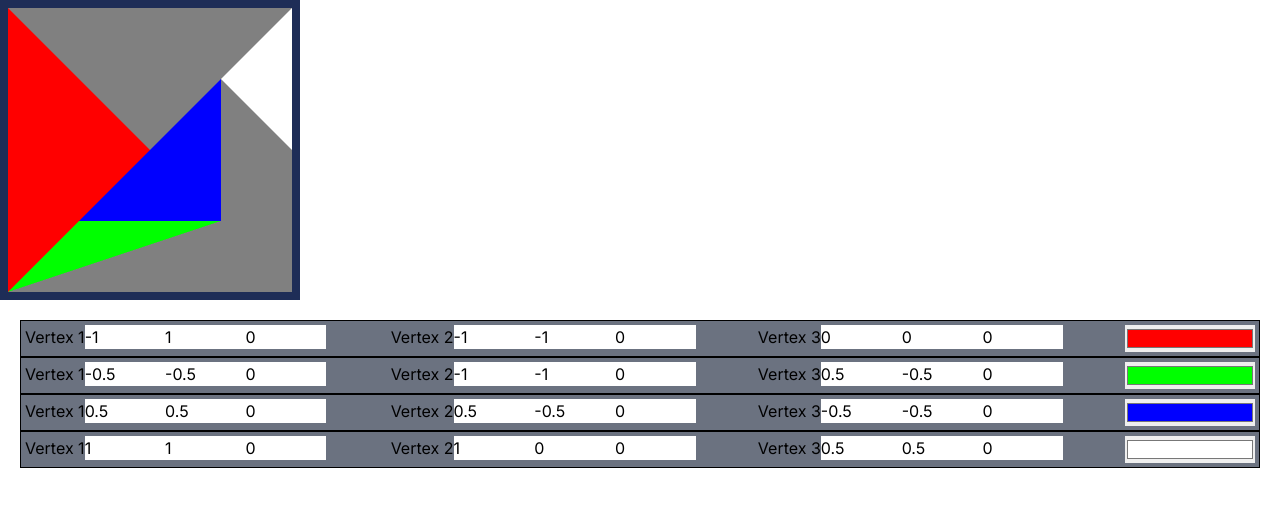
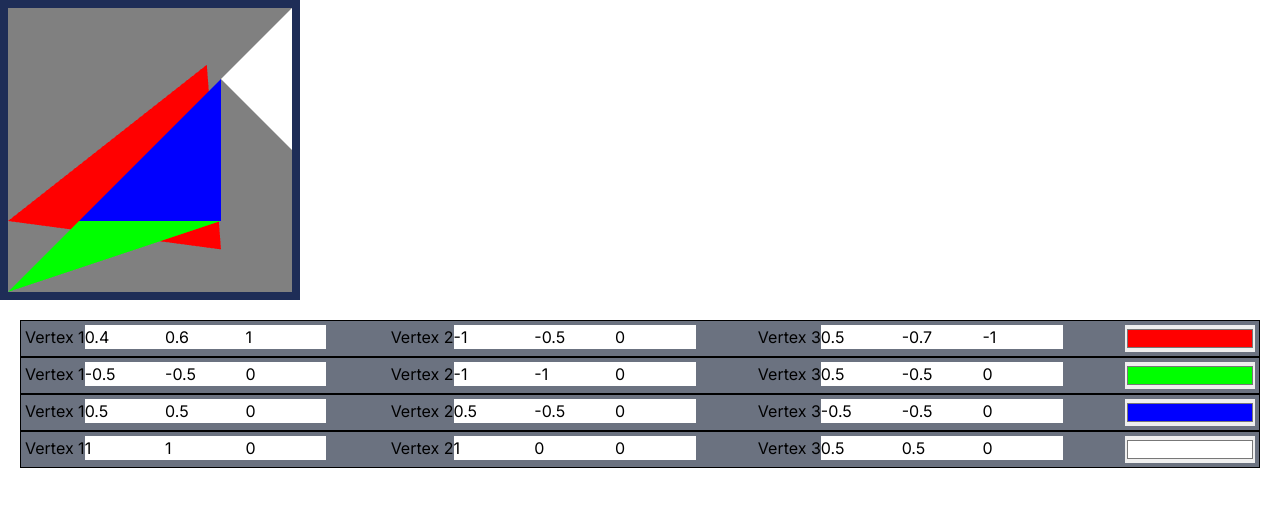
Before and after one commit to joaqu1m/web3d-poc, a Next.js app: page /webgl in a window 1280 px wide. Shown: the top 506 px of the page. Built offline with nearby package versions, Linux system fonts and the light colour scheme.

Commit message:
começo testes z axis

```diff
--- a/app/webgl/_components/Controls.tsx
+++ b/app/webgl/_components/Controls.tsx
@@ -9,7 +9,9 @@ export default function Controls({
   polygons: Polygon[];
   setPolygons: Dispatch<SetStateAction<Polygon[]>>;
 }) {
-  return polygons.map((polygon, i) => (
+  return (
+    <div>
+      {polygons.map((polygon, i) => (
         <div
           className="border-[1px] border-black flex p-[4px] justify-evenly"
           key={i}
@@ -17,45 +19,26 @@ export default function Controls({
           {polygon.vertices.map((vertex: Vertex, j: number) => (
             <div key={j}>
               <span>Vertex {j + 1}</span>
+              {["x", "y", "z"].map((axis) => (
                 <input
-            type="text"
+                  key={axis}
+                  type="number"
+                  step="0.1"
                   className="angle-input"
-            placeholder="X"
-            value={vertex.x}
+                  placeholder={axis.toUpperCase()}
+                  value={vertex[axis as "x" | "y" | "z"]}
                   onChange={(e) => {
                     setPolygons((prev: Polygon[]) => {
-                prev[i].vertices[j].x = parseFloat(e.target.value);
+                      prev[i].vertices[j][axis as "x" | "y" | "z"] = parseFloat(
+                        e.target.value
+                      );
                       return [...prev];
                     });
                   }}
                 />
-          <input
-            type="text"
-            className="angle-input"
-            placeholder="Y"
-            value={vertex.y}
-            onChange={(e) => {
-              setPolygons((prev: Polygon[]) => {
-                prev[i].vertices[j].y = parseFloat(e.target.value);
-                return [...prev];
-              });
-            }}
-          />
-          <input
-            type="text"
-            className="angle-input"
-            placeholder="Z"
-            value={vertex.z}
-            onChange={(e) => {
-              setPolygons((prev: Polygon[]) => {
-                prev[i].vertices[j].z = parseFloat(e.target.value);
-                return [...prev];
-              });
-            }}
-          />
+              ))}
             </div>
           ))}
-      {/* Provisory Color Selector */}
           <input
             type="color"
             className="angle-input"
@@ -68,5 +51,7 @@ export default function Controls({
             }}
           />
         </div>
-  ));
+      ))}
+    </div>
+  );
 }
--- a/app/webgl/_components/GraphicLoader.tsx
+++ b/app/webgl/_components/GraphicLoader.tsx
@@ -9,7 +9,7 @@ export default function GraphicLoader({
     canvas: {},
   },
   classNames = {
-    canvasWrapper: "w-full h-full",
+    canvasWrapper: "",
     canvas: "",
   },
 }: {
@@ -108,7 +108,7 @@ export default function GraphicLoader({
   return (
     <div
       ref={canvasWrapperEl}
-      className={classNames.canvasWrapper}
+      className={"w-full h-full " + classNames.canvasWrapper}
       style={styles.canvasWrapper}
     >
       <canvas
--- a/app/webgl/_utils/polygonsMock.ts
+++ b/app/webgl/_utils/polygonsMock.ts
@@ -3,7 +3,11 @@ import Vertex from "@/app/_models/Vertex";
 
 export const polygonsMock: Polygon[] = [
   new Polygon(
-    [new Vertex(-1, 1, 0), new Vertex(-1, -1, 0), new Vertex(0, 0, 0)],
+    [
+      new Vertex(0.4, 0.6, 1),
+      new Vertex(-1, -0.5, 0),
+      new Vertex(0.5, -0.7, -1),
+    ],
     [255, 0, 0, 1]
   ),
   new Polygon(
```
Lines whose indentation alone changed are shown as unchanged.
